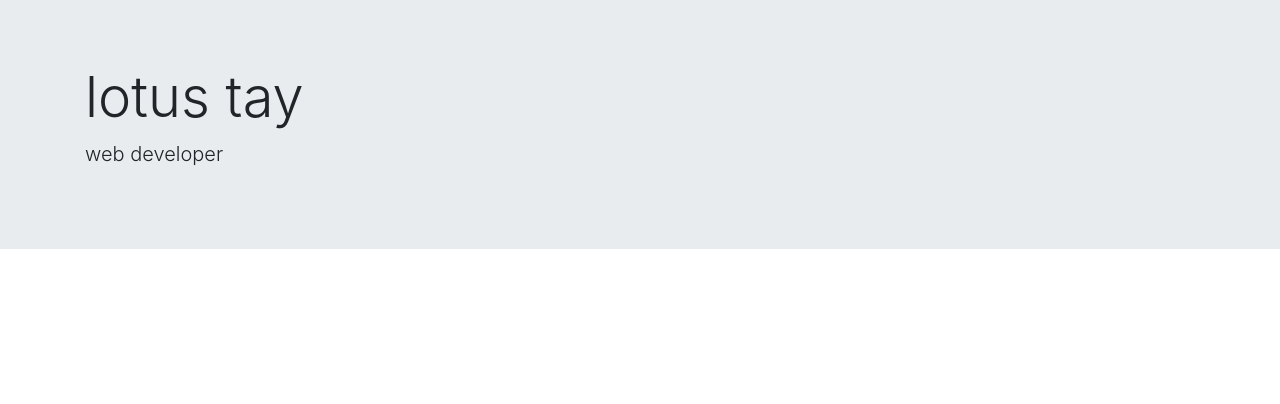
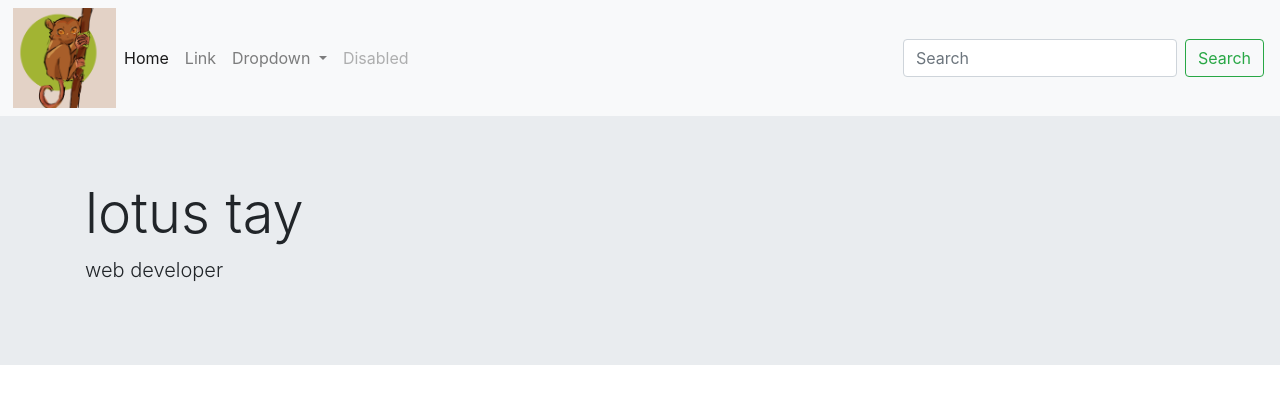
Before and after one commit to lotus-pocus/Bootstrap-Portfolio, a plain HTML site: page index.html in a window 1280 px wide. Drawn offline with nearby package versions, Linux system fonts and the light colour scheme; files that its build step writes are made by us from their sources.

Commit message:
change of folder name

```diff
--- /dev/null
+++ b/css/style.css
@@ -0,0 +1,11 @@
+.navbar navbar-expand-lg navbar-light bg-light {
+    padding: 5px;
+}
+
+
+.tarsier {
+    width: 100px;
+    height:100px;
+    display:flex;
+    justify-content: flex-end;
+}
--- a/index.html
+++ b/index.html
@@ -9,12 +9,52 @@
     <title>portfolio</title>
 </head>
 <body>
+
+  <nav class="navbar navbar-expand-lg navbar-light bg-light">
+    <a class="tarsier" href="#"><img src="./images/Tarsier.png" alt="tarsier on a tree branch"> </a>
+    <button class="navbar-toggler" type="button" data-toggle="collapse" data-target="#navbarSupportedContent" aria-controls="navbarSupportedContent" aria-expanded="false" aria-label="Toggle navigation">
+      <span class="navbar-toggler-icon"></span>
+    </button>
+
+    <div class="collapse navbar-collapse" id="navbarSupportedContent">
+      <ul class="navbar-nav mr-auto">
+        <li class="nav-item active">
+          <a class="nav-link" href="#">Home <span class="sr-only">(current)</span></a>
+        </li>
+        <li class="nav-item">
+          <a class="nav-link" href="#">Link</a>
+        </li>
+        <li class="nav-item dropdown">
+          <a class="nav-link dropdown-toggle" href="#" role="button" data-toggle="dropdown" aria-expanded="false">
+            Dropdown
+          </a>
+          <div class="dropdown-menu">
+            <a class="dropdown-item" href="#">Action</a>
+            <a class="dropdown-item" href="#">Another action</a>
+            <div class="dropdown-divider"></div>
+            <a class="dropdown-item" href="#">Something else here</a>
+          </div>
+        </li>
+        <li class="nav-item">
+          <a class="nav-link disabled">Disabled</a>
+        </li>
+      </ul>
+      <form class="form-inline my-2 my-lg-0">
+        <input class="form-control mr-sm-2" type="search" placeholder="Search" aria-label="Search">
+        <button class="btn btn-outline-success my-2 my-sm-0" type="submit">Search</button>
+      </form>
+    </div>
+  </nav>
+
     <div class="jumbotron jumbotron-fluid">
         <div class="container">
           <h1 class="display-4">lotus tay</h1>
           <p class="lead">web developer</p>
-        </div>
+
       </div>
+
+<script src="https://cdn.jsdelivr.net/npm/jquery@3.5.1/dist/jquery.slim.min.js" integrity="sha384-DfXdz2htPH0lsSSs5nCTpuj/zy4C+OGpamoFVy38MVBnE+IbbVYUew+OrCXaRkfj" crossorigin="anonymous"></script>
+<script src="https://cdn.jsdelivr.net/npm/bootstrap@4.6.2/dist/js/bootstrap.bundle.min.js" integrity="sha384-Fy6S3B9q64WdZWQUiU+q4/2Lc9npb8tCaSX9FK7E8HnRr0Jz8D6OP9dO5Vg3Q9ct" crossorigin="anonymous"></script>
 
 </body>
 </html>
```
Also changed, not shown: assets/style.css (deleted), images/personalized.png (added).
